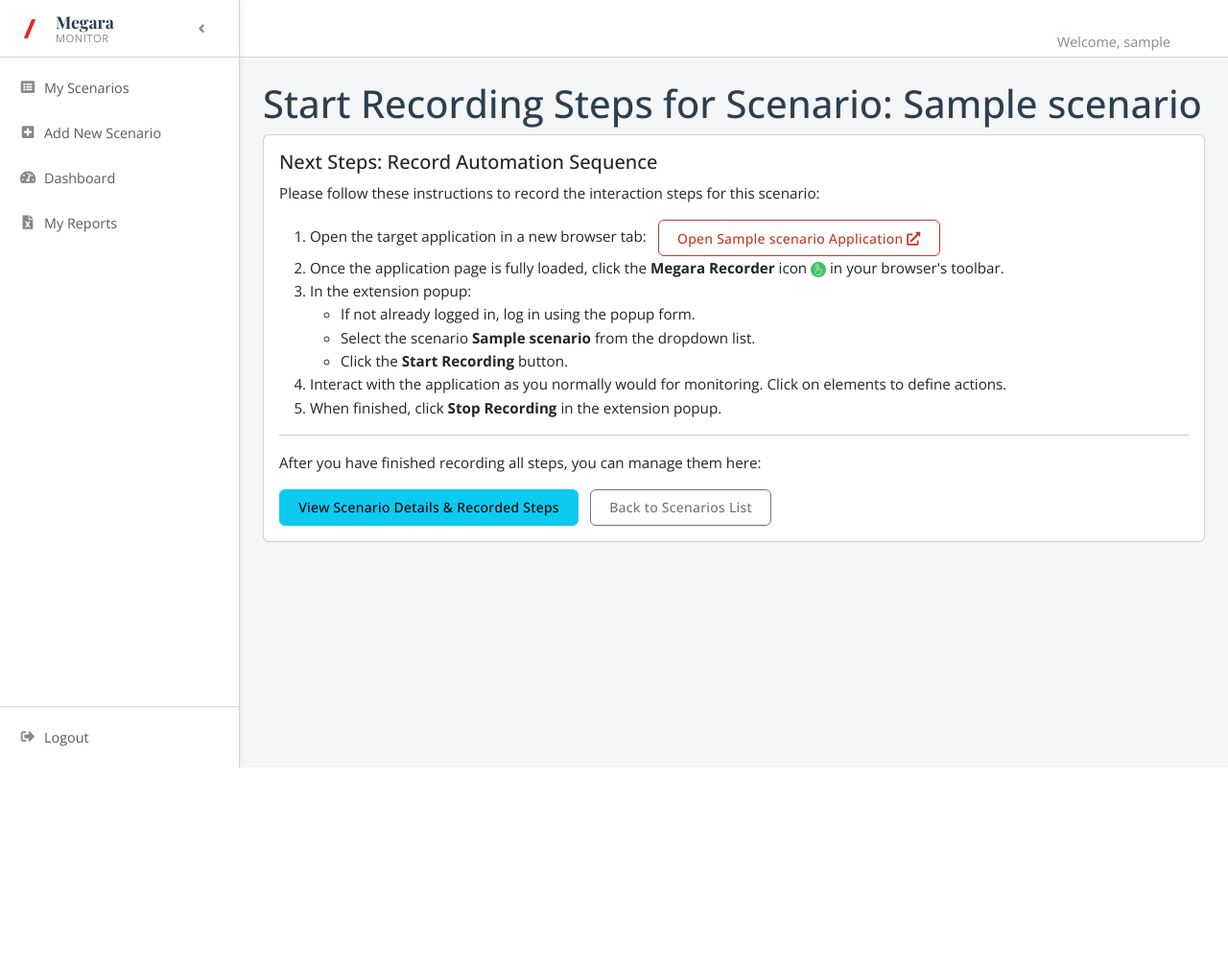
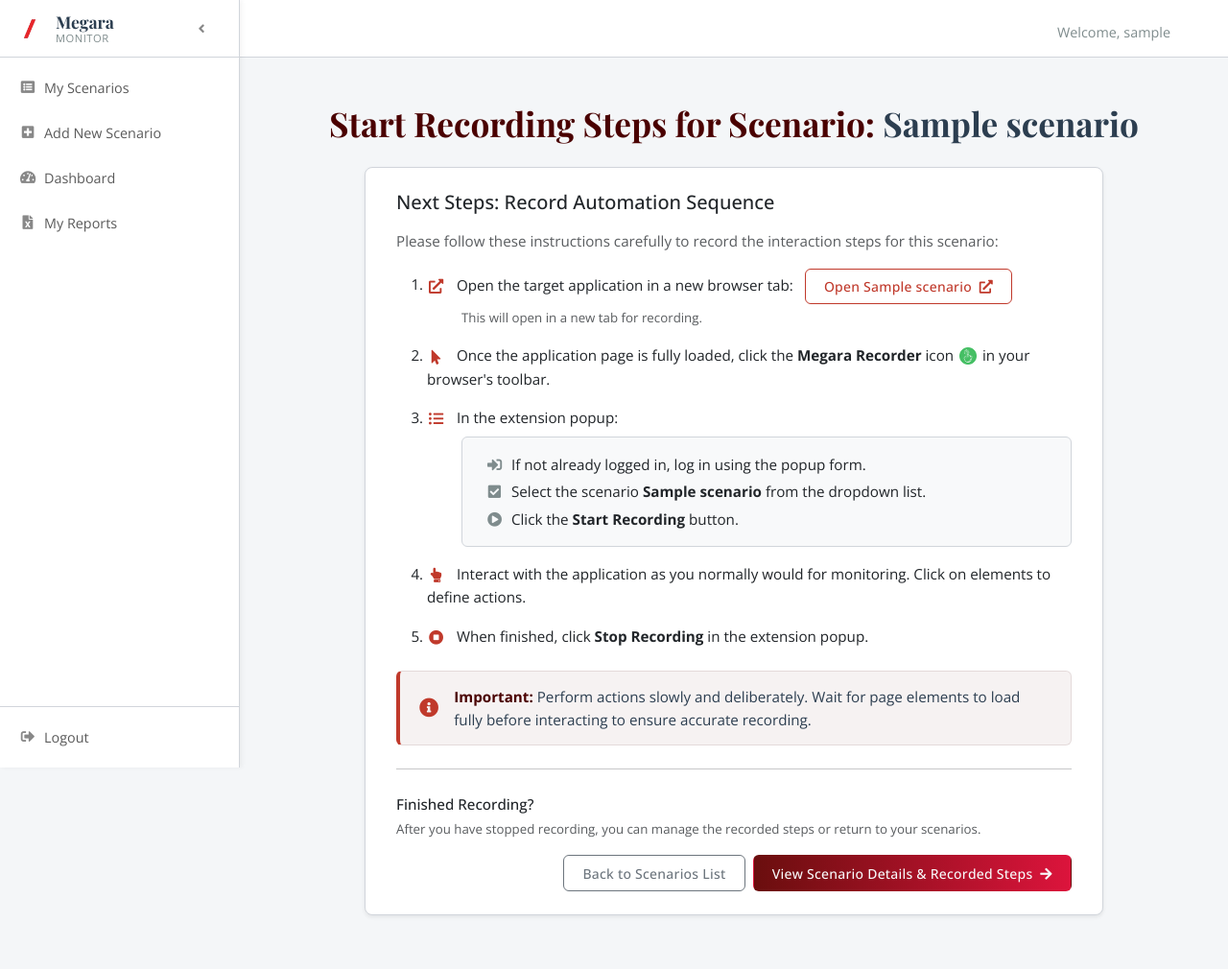
Before and after one commit to Raniya20/End-of-Studies-Project-Automated-Monitoring-System-For-the-Vermeg-Megara-platform, a Flask app: page /scenarios/1/record-guidance in a window 1280 px wide. Shown: the whole page at 96% size. Before the commit the page ends 800 px from the top, so only its background shows below. Run offline with Flask 3, Linux system fonts and the light colour scheme; a user stored in the database is signed in; tables that the repository leaves empty hold one stand-in row (values such as "Sample post"); parts of the project's set-up code (start-up, migrations or seed data) failed here and were passed over.

Commit message:
step form and recording guidance UI enhancement

```diff
--- a/app/static/css/custom_layout.css
+++ b/app/static/css/custom_layout.css
@@ -183,7 +183,7 @@ body.sidebar-collapsed .main-top-bar-homogeneous { left: var(--sidebar-width-col
 .main-top-bar-homogeneous .page-title-mobile,
 .main-top-bar-homogeneous .page-title-main { font-size: 1.15rem; font-weight: 600; color: var(--brand-text-dark); margin-left: 0.5rem; font-family: var(--ui-font-sans-serif); }
 .top-bar-user-area { display: flex; align-items: center; margin-left: auto; }
-.top-bar-user-area .welcome-message { font-size: 0.9rem; color: var(--brand-text-muted); white-space: nowrap; padding: 0.5rem 0; margin-right: 0.75rem; font-family: var(--ui-font-sans-serif); }
+.top-bar-user-area .welcome-message { font-size: 0.9rem; margin-top: -0.6rem ; color: var(--brand-text-muted); white-space: nowrap; padding: 0.5rem 0; margin-right: 0.75rem; font-family: var(--ui-font-sans-serif); }
 .top-bar-user-area img.rounded-circle { width: 32px; height: 32px; border: 1px solid var(--border-color); }
 .top-bar-user-area .nav-link { color: var(--brand-text-muted); font-size: 1.1rem; padding: 0.5rem; text-decoration: none; }
 .top-bar-user-area .nav-link:hover { color: var(--brand-red-accent-link); }
@@ -418,3 +418,59 @@ body.sidebar-collapsed .sidebar-footer .logout-link i.fa-fw {
 .btn.btn-secondary:hover, .btn.btn-light:hover { background-color: #e9ecef; border-color: #ced4da; box-shadow: 0 1px 3px rgba(0,0,0,0.05); }
 .btn.btn-danger { background-color: var(--brand-red-crimson); border-color: var(--brand-red-crimson); color: var(--brand-text-light); }
 .btn.btn-danger:hover { background-color: var(--brand-red-darkest); border-color: var(--brand-red-darkest); filter: brightness(90%); }
+
+.inline-icon-image {
+    width: 18px;
+    height: 18px;
+    vertical-align: text-bottom;
+    margin: 0 2px;
+}
+
+.instruction-subsection {
+    background-color: #f8f9fa; /* Or a light var(--brand-background-page) */
+    border-color: var(--brand-border-light) !important;
+    margin-left: 2.25rem; /* Align with text after main icon */
+}
+.instruction-subsection ul {
+    padding-left: 0.5rem;
+}
+
+.alert.alert-info-custom {
+    background-color: rgba(var(--brand-red-overlay-rgb), 0.05); /* Subtle brand color */
+    color: var(--brand-text-dark);
+    border: 1px solid rgba(var(--brand-red-overlay-rgb), 0.1);
+    border-left: 4px solid var(--brand-red-accent-link);
+    border-radius: var(--brand-radius-sm);
+    padding: 0.85rem 1.25rem;
+    font-family: var(--ui-font-sans-serif);
+}
+.alert.alert-info-custom strong {
+    color: var(--brand-red-darkest);
+}
+
+.icon-brand-accent {
+    color: var(--brand-red-accent-link) !important; /* !important might be needed to override Font Awesome's own potential styling or Bootstrap utilities if used directly on <i> */
+}
+
+.icon-brand-muted {
+    color: var(--brand-text-muted) !important;
+}
+
+/* Ensure your btn-outline-primary is styled correctly for its text color */
+.btn-outline-primary {
+    color: var(--brand-red-accent-link);
+    border-color: var(--brand-red-accent-link);
+}
+.btn-outline-primary:hover {
+    color: var(--brand-text-light);
+    background-color: var(--brand-red-accent-link);
+    border-color: var(--brand-red-accent-link);
+}
+.btn-outline-primary i { /* Ensures icon inside also gets this color by default */
+    color: currentColor;
+}
+
+/* Ensure your alert icon has the desired color */
+.alert.alert-info-custom i.fa-info-circle {
+    color: var(--brand-red-accent-link); /* Or another suitable alert icon color from your theme */
+}
--- a/app/templates/scenarios/start_recording_guidance.html
+++ b/app/templates/scenarios/start_recording_guidance.html
@@ -1,44 +1,70 @@
-{# app/templates/scenarios/start_recording_guidance.html (Simplified) #}
 {% extends "base_authenticated.html" %}
 
 {% block content %}
-    <h1>{{ title }} for Scenario: {{ scenario.name }}</h1>
+    <h1 class="page-main-title text-center mb-4">
+        {{ title }} for Scenario: <span class="fw-normal" style="color: var(--brand-text-dark);">{{ scenario.name }}</span>
+    </h1>
 
+    <div class="form-page-container">
+        <div class="card form-card-compact shadow-sm">
+            <div class="card-body">
+                <h5 class="card-title-custom mb-3">Next Steps: Record Automation Sequence</h5>
+                <p class="text-muted">Please follow these instructions carefully to record the interaction steps for this scenario:</p>
 
-    <div class="card">
-        <div class="card-body">
-            <h5 class="card-title">Next Steps: Record Automation Sequence</h5>
-            <p>Please follow these instructions to record the interaction steps for this scenario:</p>
-            <ol>
-                <li>
+                <ol class="mb-4">
+                    <li class="mb-3">
+                        <i class="fas fa-external-link-alt fa-fw me-2 align-middle icon-brand-accent"></i>
                         Open the target application in a new browser tab:
                         <a href="{{ scenario.megara_url }}" target="_blank" class="btn btn-outline-primary btn-sm ms-2">
-                        Open {{ scenario.name }} Application <i class="fas fa-external-link-alt"></i>
+                            Open {{ scenario.name }} <i class="fas fa-external-link-alt ms-1"></i>
                         </a>
+                        <small class="d-block mt-1 text-muted" style="margin-left: 2.25rem;">This will open in a new tab for recording.</small>
                     </li>
-                <li>Once the application page is fully loaded, click the <b>Megara Recorder</b> icon <img src="{{ url_for('static', filename='icons/icon48.png') }}" alt="Ext Icon" style="width:16px; height:16px; vertical-align:middle;"> in your browser's toolbar.</li>
-                <li>In the extension popup:
-                    <ul>
-                        <li>If not already logged in, log in using the popup form.</li>
-                        <li>Select the scenario <b>{{ scenario.name }}</b> from the dropdown list.</li>
-                        <li>Click the <strong>Start Recording</strong> button.</li>
+                    <li class="mb-3">
+                        <i class="fas fa-mouse-pointer fa-fw me-2 align-middle icon-brand-accent"></i>
+                        Once the application page is fully loaded, click the <b>Megara Recorder</b> icon <img src="{{ url_for('static', filename='icons/icon48.png') }}" alt="Ext Icon" class="inline-icon-image"> in your browser's toolbar.
+                    </li>
+                    <li class="mb-3">
+                        <i class="fas fa-list-ul fa-fw me-2 align-middle icon-brand-accent"></i>
+                        In the extension popup:
+                        <div class="instruction-subsection mt-2 p-3 bg-light border rounded">
+                            <ul class="list-unstyled mb-0">
+                                <li class="mb-1"><i class="fas fa-sign-in-alt fa-fw me-1 icon-brand-muted"></i> If not already logged in, log in using the popup form.</li>
+                                <li class="mb-1"><i class="fas fa-check-square fa-fw me-1 icon-brand-muted"></i> Select the scenario <b>{{ scenario.name }}</b> from the dropdown list.</li>
+                                <li><i class="fas fa-play-circle fa-fw me-1 icon-brand-muted"></i> Click the <strong>Start Recording</strong> button.</li>
                             </ul>
+                        </div>
                     </li>
-                <li>Interact with the application as you normally would for monitoring. Click on elements to define actions.</li>
-                <li>When finished, click <strong>Stop Recording</strong> in the extension popup.</li>
+                    <li class="mb-3">
+                        <i class="fas fa-hand-point-up fa-fw me-2 align-middle icon-brand-accent"></i>
+                        Interact with the application as you normally would for monitoring. Click on elements to define actions.
+                    </li>
+                    <li>
+                        <i class="fas fa-stop-circle fa-fw me-2 align-middle icon-brand-accent"></i>
+                        When finished, click <strong>Stop Recording</strong> in the extension popup.
+                    </li>
                 </ol>
-            <hr>
-            <p class="mt-3">After you have finished recording all steps, you can manage them here:</p>
-            <a href="{{ url_for('scenarios.view_scenario', scenario_id=scenario.scenario_id) }}" class="btn btn-info">
-                View Scenario Details & Recorded Steps
+
+                <div class="alert alert-info-custom d-flex align-items-center mt-4" role="alert">
+                    <i class="fas fa-info-circle fa-lg me-3"></i> {# Color will be handled by .alert.alert-info-custom i from CSS #}
+                    <div>
+                        <strong>Important:</strong> Perform actions slowly and deliberately. Wait for page elements to load fully before interacting to ensure accurate recording.
+                    </div>
+                </div>
+
+                <hr class="my-4">
+
+                <p class="mt-3 mb-1 fw-medium">Finished Recording?</p>
+                <p class="text-muted small">After you have stopped recording, you can manage the recorded steps or return to your scenarios.</p>
+                <div class="mt-3 d-flex justify-content-end gap-2">
+                    <a href="{{ url_for('scenarios.list_scenarios') }}" class="btn btn-outline-secondary">
+                        Back to Scenarios List
                     </a>
-             <a href="{{ url_for('scenarios.list_scenarios') }}" class="btn btn-outline-secondary ms-2">
-                Back to Scenarios List
+                    <a href="{{ url_for('scenarios.view_scenario', scenario_id=scenario.scenario_id) }}" class="btn btn-primary">
+                        View Scenario Details & Recorded Steps <i class="fas fa-arrow-right ms-1"></i> {# Will inherit color from btn-primary text #}
                     </a>
                 </div>
             </div>
-    {# No longer need the hidden div or special JS for this page #}
+        </div>
+    </div>
 {% endblock %}
-
-{# Remove the specific scripts block if it only contained the chrome.storage.local logic #}
-{% block scripts %}{{ super() }}{% endblock %}
```
Also changed, not shown: app/templates/scenarios/step_form.html (+46 -26 lines), 2 other files. Lines whose indentation alone changed are shown as unchanged.
